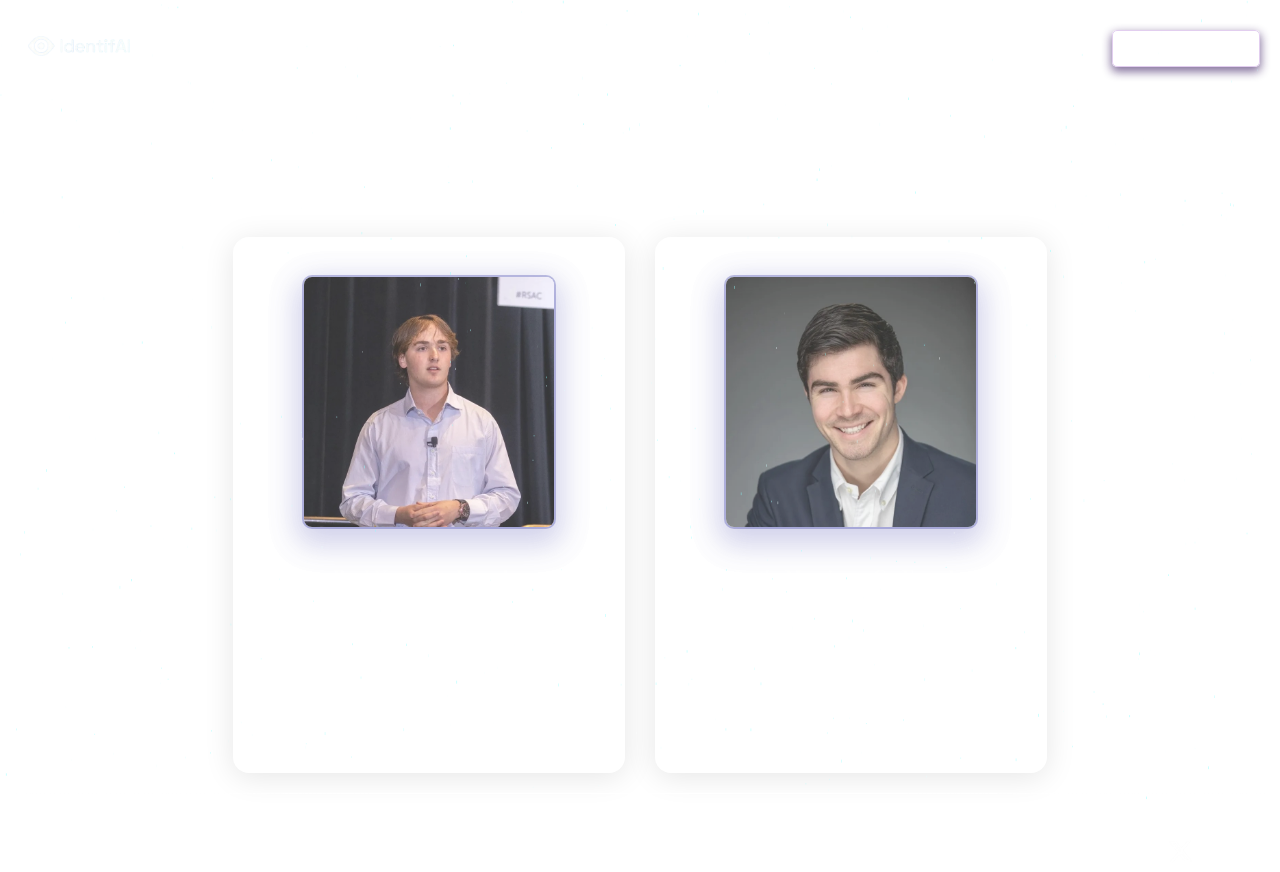
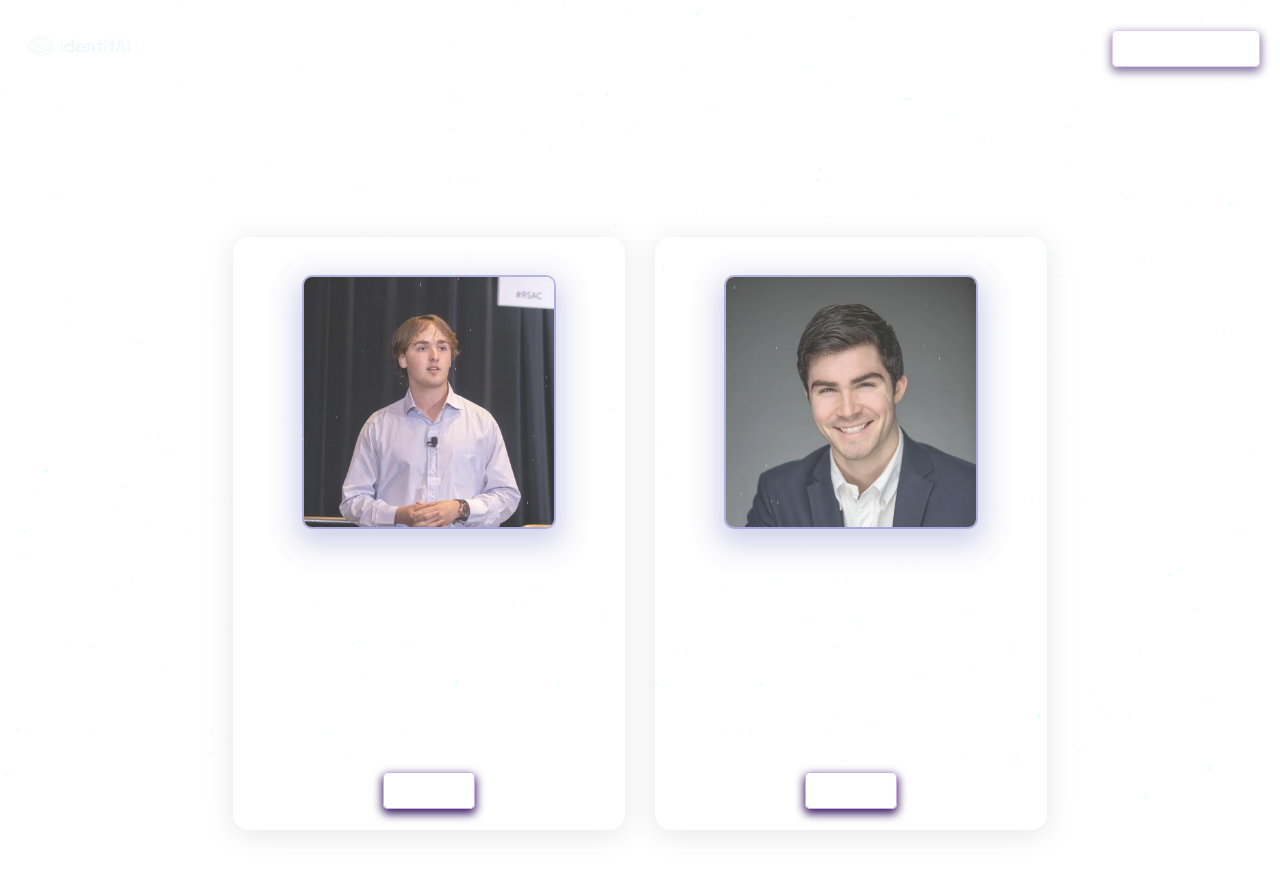
Before and after one commit to izzyhandkammer/IdentifAI-landingpage, a SvelteKit app: page /team in a window 1280 px wide. Shown: the top 872 px of the page. Built offline with nearby package versions, Linux system fonts and the light colour scheme.

Commit message:
more to teams page

```diff
--- a/src/routes/team/+page.svelte
+++ b/src/routes/team/+page.svelte
@@ -119,6 +119,10 @@
         emerging technologies in the space and was recognized as a Top rated
         Speaker at the RSA Conference in 2023.
       </p>
+      <a
+			href="https://www.linkedin.com/in/paul-vann-b996b2120"
+			target="_blank"><button id="buttons" class="glow-button">LinkedIn</button></a
+		>
     </div>
     <div class="member">
       <img src={jMarciano} alt="jMarciano" />
@@ -131,6 +135,10 @@
         Justin currently works in product management and has previously worked
         at Stepstone Group as a VC & Growth Analyst.
       </p>
+      <a
+			href="https://www.linkedin.com/in/justin-marciano32"
+			target="_blank"><button id="buttons" class="glow-button">LinkedIn</button></a
+		>
     </div>
   </div>
 </body>
@@ -213,6 +221,26 @@
     margin-bottom: 20px;
   }
 
+  .glow-button {
+		font-weight: 500;
+		padding: 10px 20px;
+		border: 1px solid #d0afe5;
+		border-radius: 5px;
+		background: transparent;
+		color: white;
+		cursor: pointer;
+		transition: all 0.3s ease;
+		box-shadow: 0 4px 10px 1px #37195e;
+    margin: 20px;
+    margin-top: 0;
+	}
+
+	.glow-button:hover {
+		box-shadow: 0 0 15px 3px #d0afe5;
+		opacity: 0.9;
+		background-color: #1e0e34;
+	}
+
   /* -- ↓ ↓ ↓ some responsiveness ↓ ↓ ↓ -- */
 
   @media (max-width: 1000px) {
```
